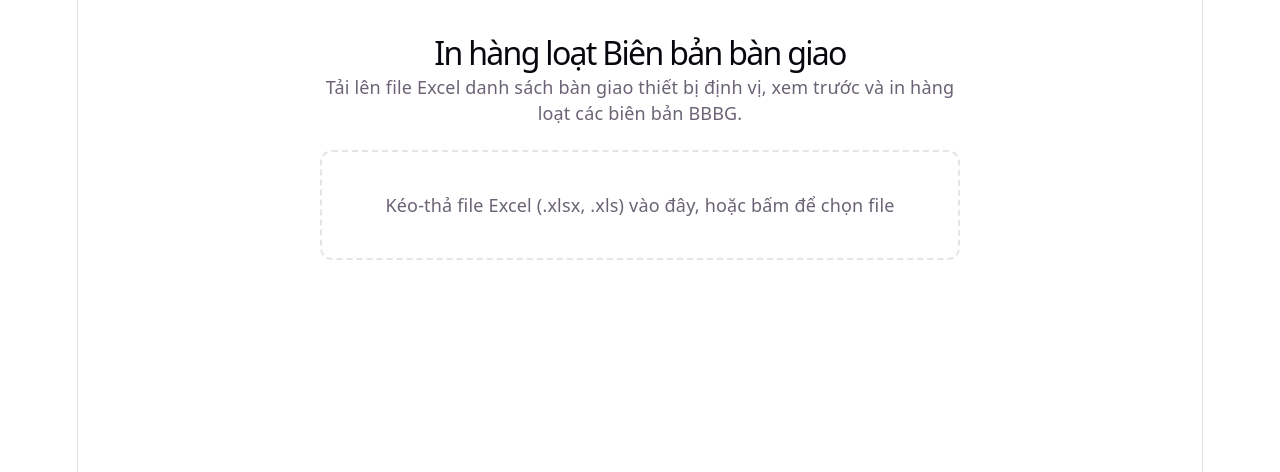
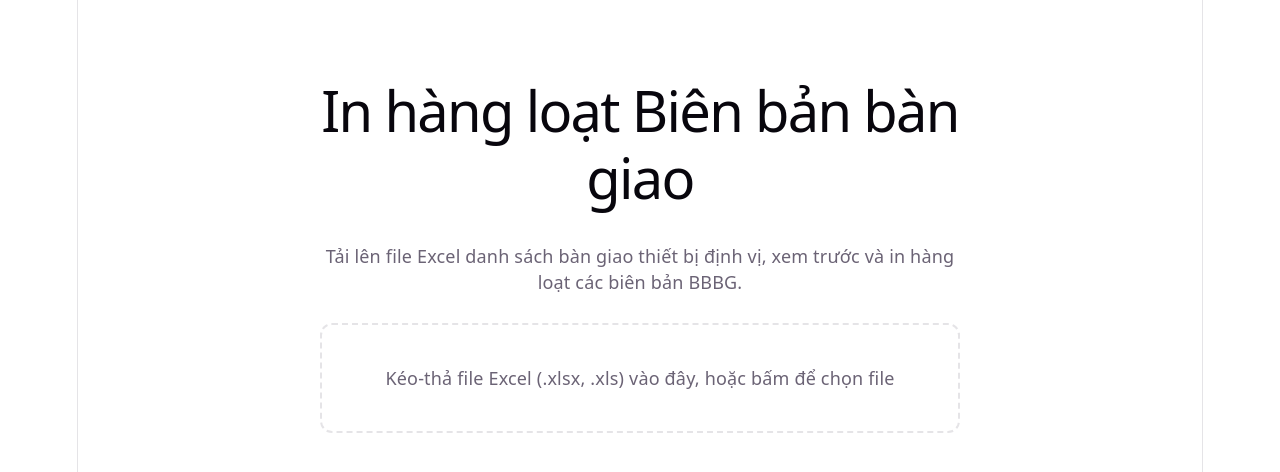
Before and after one commit to QuangHoang8/print-more, a React (Vite) app: page / in a window 1280 px wide. Shown: the top 472 px of the page. Built offline with nearby package versions, Linux system fonts and the light colour scheme.

Commit message:
refactor: convert App.tsx from App.css to Tailwind utility classes

```diff
--- a/src/App.tsx
+++ b/src/App.tsx
@@ -5,7 +5,6 @@ import PrintArea from "./features/bbbg/PrintArea";
 import { groupsToBbbgDocuments } from "./features/bbbg/mapping";
 import type { BbbgDocumentData, ParsedExcelResult } from "./features/bbbg/types";
 import "./features/bbbg/print.css";
-import "./App.css";
 
 function App() {
   const [docs, setDocs] = useState<BbbgDocumentData[]>([]);
@@ -37,10 +36,10 @@ function App() {
 
   return (
     <>
-      <section className="bbbg-app no-print">
-        <header className="bbbg-app-header">
-          <h1>In hàng loạt Biên bản bàn giao</h1>
-          <p>
+      <section className="flex flex-col items-center gap-6 px-5 py-10 pb-[60px] no-print">
+        <header className="text-center max-w-[640px]">
+          <h1 className="text-3xl mb-2">In hàng loạt Biên bản bàn giao</h1>
+          <p className="m-0">
             Tải lên file Excel danh sách bàn giao thiết bị định vị, xem trước và in hàng
             loạt các biên bản BBBG.
           </p>
@@ -50,14 +49,14 @@ function App() {
 
         {docs.length > 0 && (
           <>
-            <div className="bbbg-print-toolbar">
-              <p>
+            <div className="w-full max-w-[900px] flex items-center justify-between gap-4 rounded-[10px] border border-[var(--border)] bg-[var(--code-bg)] p-3 px-4">
+              <p className="m-0 text-[var(--text-h)]">
                 Đã chọn <strong>{selectedDocs.length}</strong> / {docs.length} biên bản để
                 in.
               </p>
               <button
                 type="button"
-                className="bbbg-print-button"
+                className="rounded-lg px-5 py-2.5 bg-[var(--accent)] text-white font-semibold cursor-pointer disabled:opacity-50 disabled:cursor-not-allowed hover:brightness-105"
                 disabled={selectedDocs.length === 0}
                 onClick={() => window.print()}
               >
```
